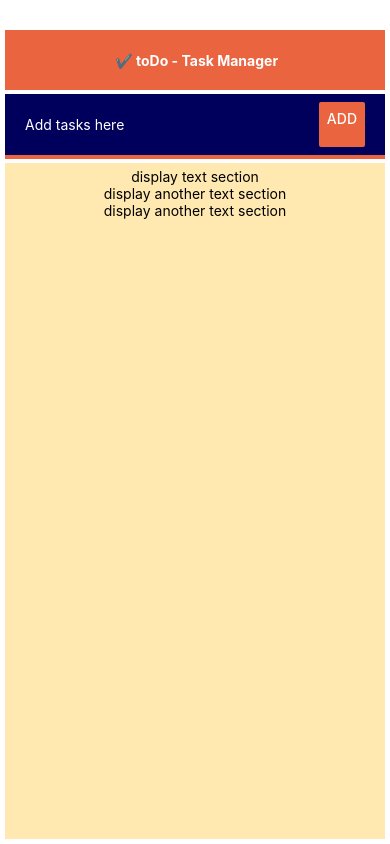
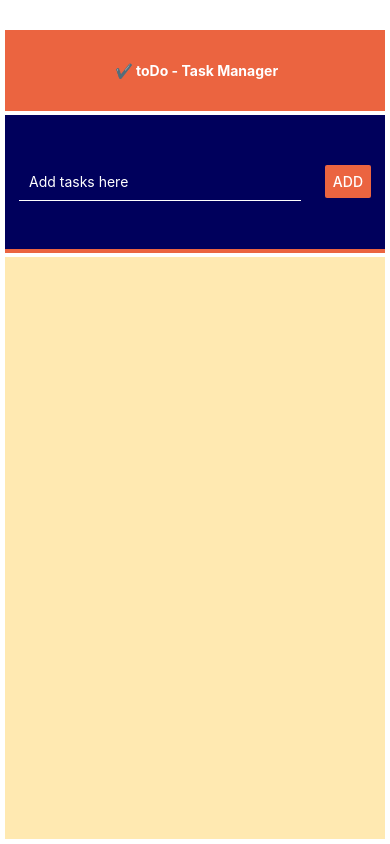
Before and after one commit to anuj4you/toDo, a React Native app: screen / in a window 390 px wide. Built offline with nearby package versions, Linux system fonts and the light colour scheme.

Commit message:
working stage with added functionality to add task on button press.

```diff
--- a/App.js
+++ b/App.js
@@ -1,67 +1,105 @@
 import { StatusBar } from "expo-status-bar";
-import { Button, StyleSheet, Text, TextInput, TouchableWithoutFeedback, View } from "react-native";
+import { startTransition, useState } from "react";
+import {
+  AppState,
+  Button,
+  StyleSheet,
+  Text,
+  TextInput,
+  TouchableWithoutFeedback,
+  View,
+} from "react-native";
 
 export default function App() {
+  //function to get current text input
+function currentText(textTyped){
+setCurrentText(textTyped)
+}
+
+  //function to add current text to list
+ function taskList(){
+listHandler((finalList) => [...list, text])
+ }
+
+  //state var for current input text
+  const [text, setCurrentText] = useState("")
+
+  //state variable for updated task list to be displayed
+  const [list, listHandler] = useState([])
+
   return (
     <View style={styles.container}>
-      <View style={styles.headingLogo}>
-        <Text style={styles.changeColorWhite}> ✔️ toDo - Task Manager</Text>
-      </View>
-      <View style={styles.inputSection}>
-        <TextInput placeholder="Add tasks here" placeholderTextColor={"#fff"}></TextInput>
-        <Button color="#EB6440" title="ADD"></Button>
+      <View style={styles.headingMain}>
+        <View style={styles.headingLogo}>
+          <Text style={styles.changeColorWhite}> ✔️ toDo - Task Manager</Text>
+        </View>
+        <View style={styles.inputSection}>
+          <TextInput
+            placeholder="Add tasks here"
+            placeholderTextColor={"#fff"}
+            style={styles.textInput}
+            onChangeText={currentText}
+          ></TextInput>
+          <Button color="#EB6440" title="ADD" onPress={taskList}></Button>
+        </View>
       </View>
       <View style={styles.displaySection}>
-        <Text>display text section</Text>
-        <Text>display another text section</Text>
-        <Text>display another text section</Text>
+        {list.map((task) => <Text key={task}>{task}</Text>)}
       </View>
     </View>
   );
 }
 
+//styles below this..
 const styles = StyleSheet.create({
   container: {
     flex: 1,
     backgroundColor: "#fff",
     padding: 5,
     marginTop: 25,
+  },
+  headingMain: {
+    flex: 2,
+  },
+  headingLogo: {
+    color: "#EB6440",
+    justifyContent: "center",
+    alignItems: "center",
+    height: 60,
+    flex: 1,
+    paddingHorizontal: 15,
+    paddingVertical: 8,
 
-  },
-  headingLogo:{
-    color:"#EB6440",
-    justifyContent:"center",
-    alignItems:"center",
-    flex:1,
-    paddingHorizontal:15,
-    paddingVertical:8,
-
-    backgroundColor:"#EB6440",
-    flexDirection:"row"
+    backgroundColor: "#EB6440",
   },
   inputSection: {
     justifyContent: "space-between",
-    paddingHorizontal: 20,
-    paddingVertical: 8,
+    paddingHorizontal: 14,
+    paddingVertical: 2,
     backgroundColor: "#00005C",
-    flexDirection:"row",
-    flex: 1,
+    flexDirection: "row",
+    alignItems: "center",
+    flex: 2,
     borderBottomWidth: 4,
     borderColor: "#EB6440",
-    marginVertical: 4
-
-
+    marginVertical: 4,
   },
   displaySection: {
-    flex:15,
+    flex: 5,
     backgroundColor: "#FFE9B1",
-    alignItems: "center",
-    padding: 5
+    alignItems: "flex-start",
+    padding: 8,
+  },
+  textInput: {
+    width: "80%",
+    color: "#fff",
+    borderBottomWidth: 1,
+    borderBottomColor: "#fff",
+    padding: 10,
+  },
 
-  }
-,
-changeColorWhite:{
-  color:"#fff",
-  fontWeight:"bold"
-}
+  changeColorWhite: {
+    color: "#fff",
+    fontWeight: "bold",
+  },
 });
```
